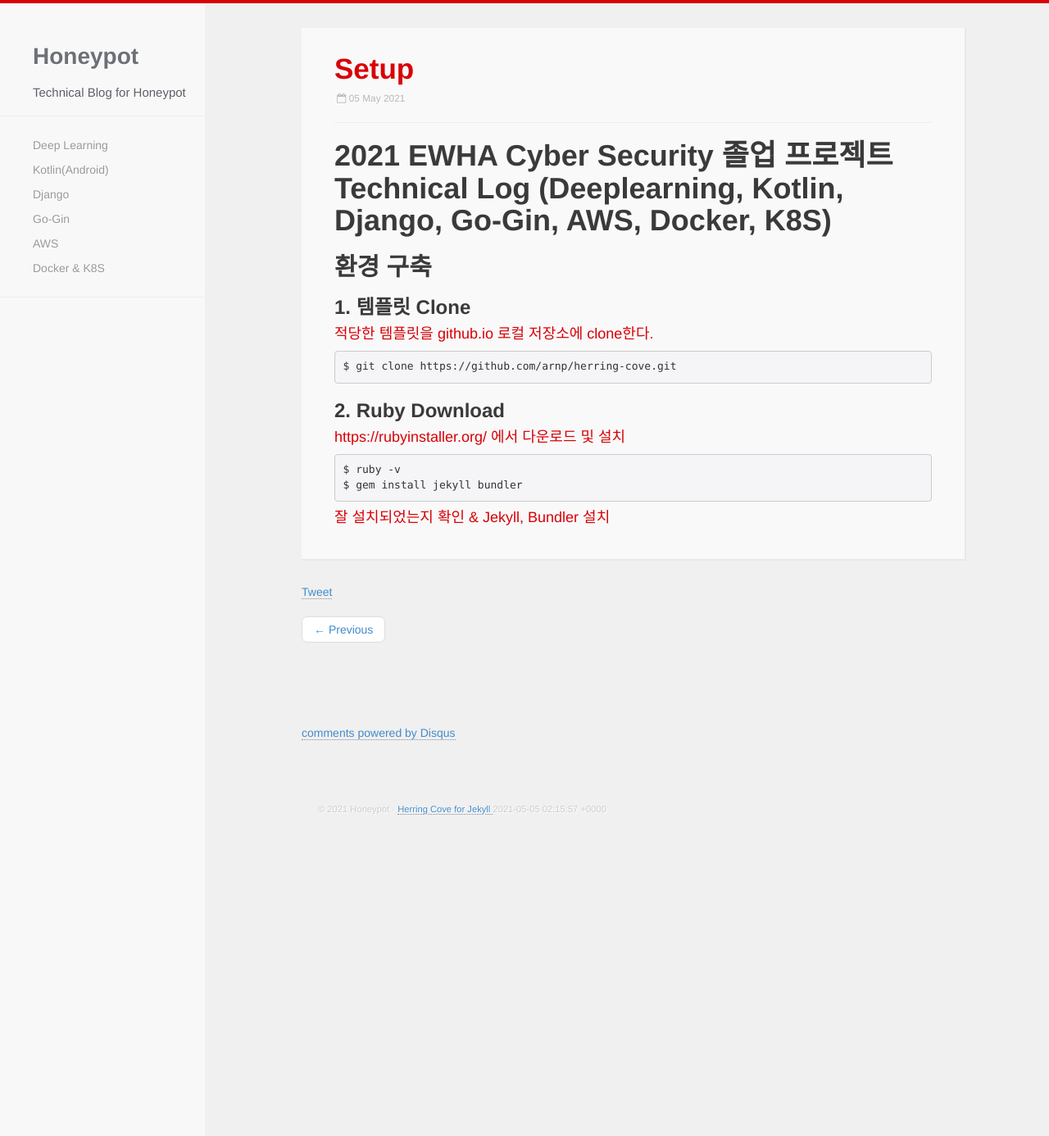
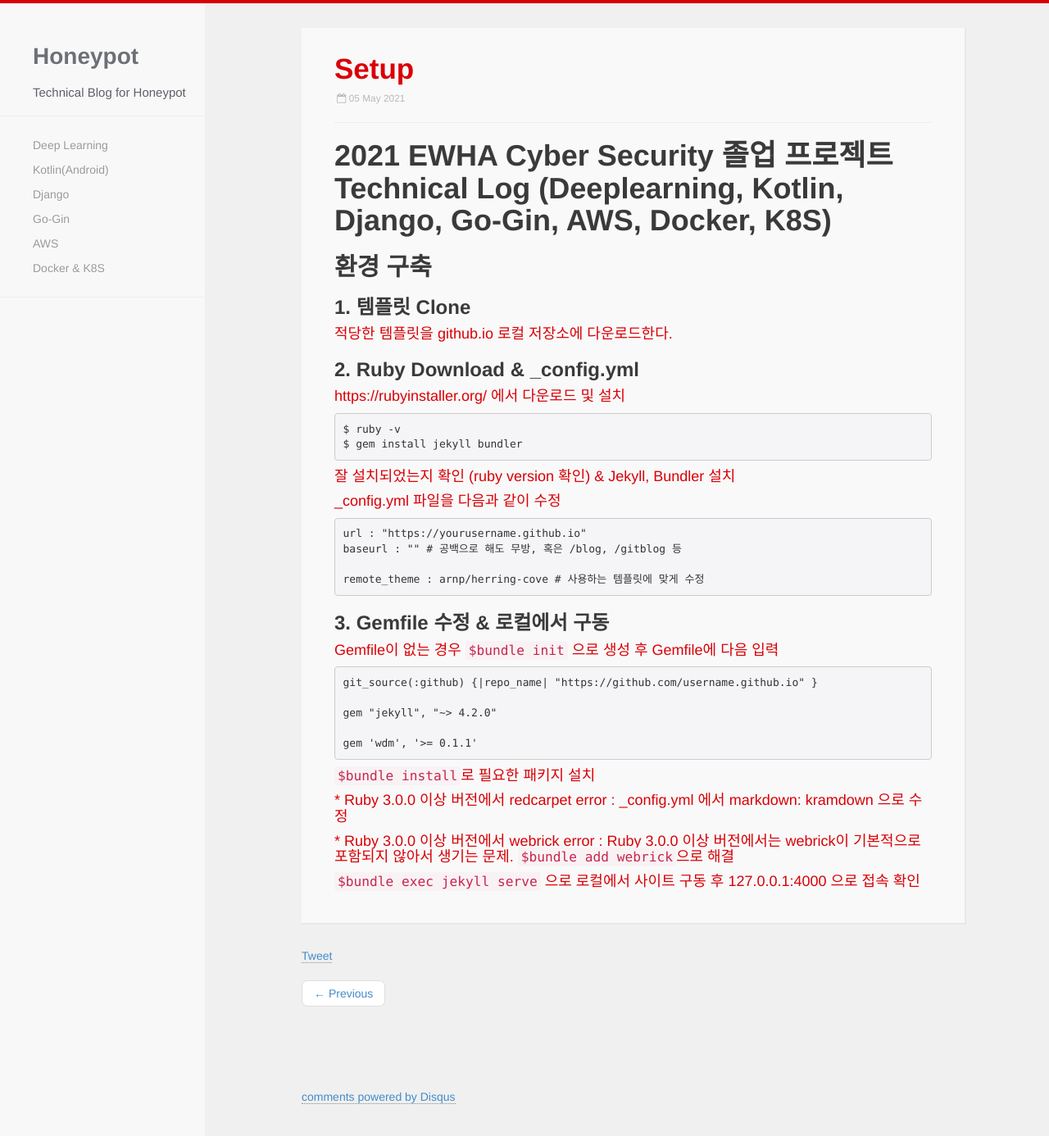
Before and after one commit to EWHAHoneypot/ewhahoneypot.github.io, a Jekyll site: the page built from _posts/2021-05-05-Setup.md, in a window 1280 px wide and 1400 px high. Shown: the top 1386 px of the window at 82% size. Built offline with Jekyll 4.4.1, drawn with Linux system fonts in a browser that asks for light colours; nearby versions of some CDN libraries; comment, search, counter and statistics services are not loaded.

Commit message:
Update 2021-05-05-Setup.md

````diff
--- a/_posts/2021-05-05-Setup.markdown
+++ b/_posts/2021-05-05-Setup.md
@@ -1,14 +1,34 @@
 # 2021 EWHA Cyber Security 졸업 프로젝트 Technical Log (Deeplearning, Kotlin, Django, Go-Gin, AWS, Docker, K8S)
 ## 환경 구축
 ### 1. 템플릿 Clone
-#### 적당한 템플릿을 github.io 로컬 저장소에 clone한다.
-```
-$ git clone https://github.com/arnp/herring-cove.git
-```
-### 2. Ruby Download
+#### 적당한 템플릿을 github.io 로컬 저장소에 다운로드한다.
+
+### 2. Ruby Download & _config.yml
 #### https://rubyinstaller.org/ 에서 다운로드 및 설치
 ```
 $ ruby -v
 $ gem install jekyll bundler
 ```
-#### 잘 설치되었는지 확인 & Jekyll, Bundler 설치
+#### 잘 설치되었는지 확인 (ruby version 확인) & Jekyll, Bundler 설치
+#### _config.yml 파일을 다음과 같이 수정
+```yml
+url : "https://yourusername.github.io"
+baseurl : "" # 공백으로 해도 무방, 혹은 /blog, /gitblog 등
+
+remote_theme : arnp/herring-cove # 사용하는 템플릿에 맞게 수정
+```
+
+
+### 3. Gemfile 수정 & 로컬에서 구동
+#### Gemfile이 없는 경우 ```$bundle init``` 으로 생성 후 Gemfile에 다음 입력
+``` ruby
+git_source(:github) {|repo_name| "https://github.com/username.github.io" }
+
+gem "jekyll", "~> 4.2.0"
+
+gem 'wdm', '>= 0.1.1'
+```
+#### ```$bundle install```로 필요한 패키지 설치
+#### * Ruby 3.0.0 이상 버전에서 redcarpet error : _config.yml 에서 markdown: kramdown 으로 수정
+#### * Ruby 3.0.0 이상 버전에서 webrick error : Ruby 3.0.0 이상 버전에서는 webrick이 기본적으로 포함되지 않아서 생기는 문제. ```$bundle add webrick```으로 해결
+#### ```$bundle exec jekyll serve``` 으로 로컬에서 사이트 구동 후 127.0.0.1:4000 으로 접속 확인
````
